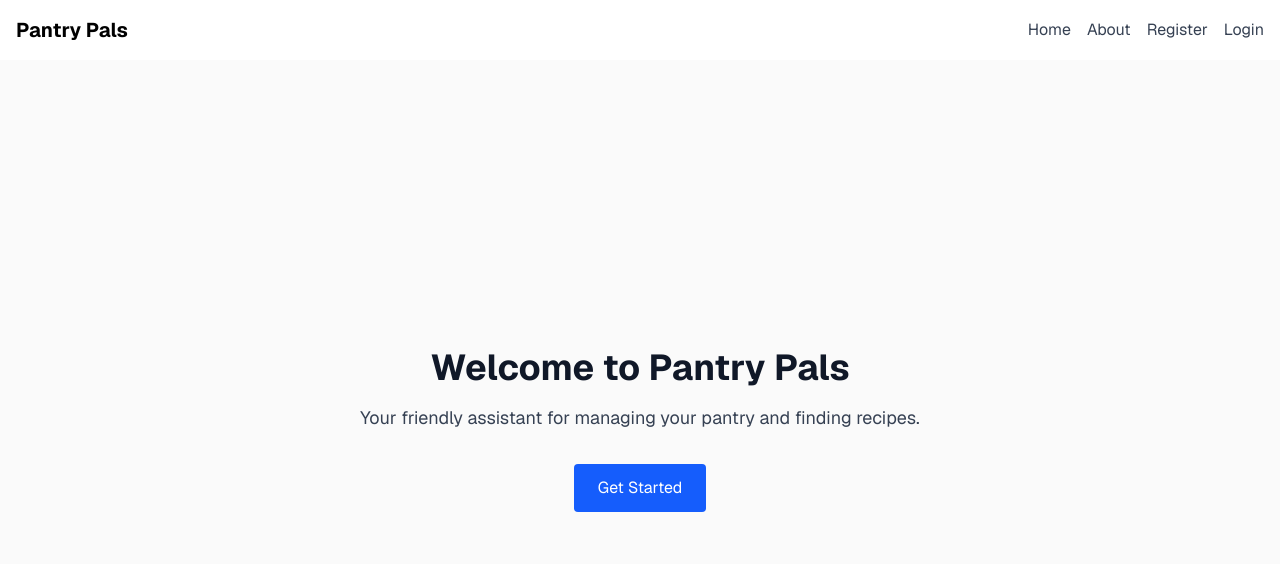
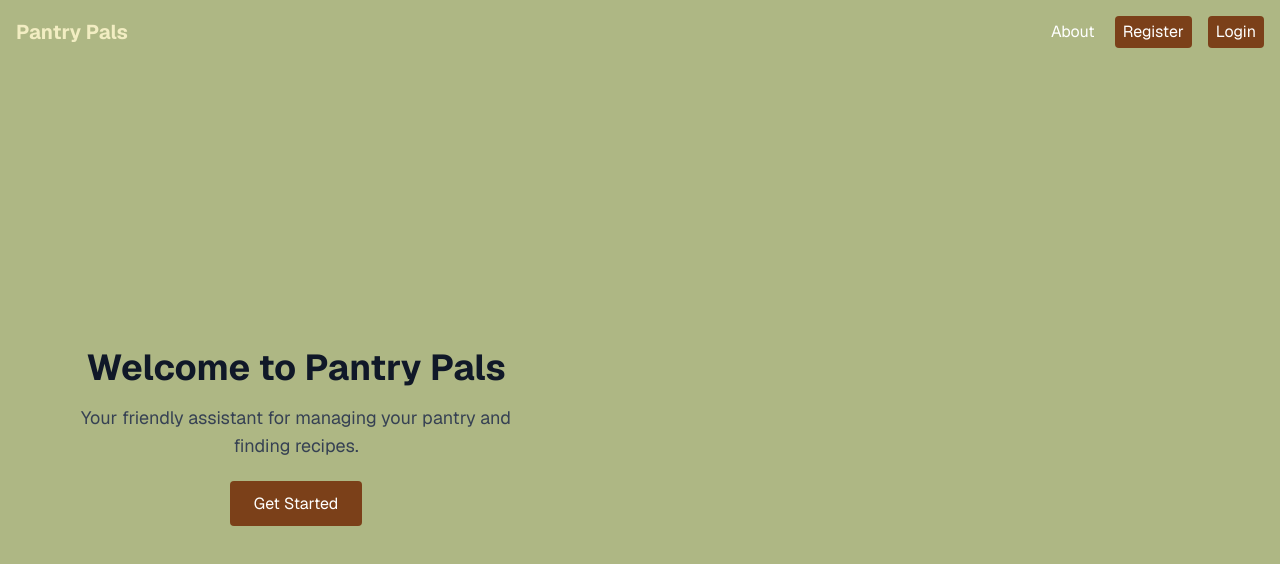
Before and after one commit to davidnoboa1305/pantry-pals, a Next.js app: page / in a window 1280 px wide. Shown: the top 564 px of the page. Built offline with nearby package versions, Linux system fonts and the light colour scheme.

Commit message:
Testing Colors

```diff
--- a/src/app/page.tsx
+++ b/src/app/page.tsx
@@ -2,32 +2,36 @@ import Link from "next/link";
 
 export default function Home() {
   return (
-    <div className="flex flex-col flex-1 items-center justify-center bg-zinc-50 font-sans dark:bg-black">
-      <nav className=" w-full flex items-center justify-between p-4 bg-white dark:bg-black">
-        <div className="text-xl font-bold text-black dark:text-white">Pantry Pals</div>
+    <div className="flex flex-col flex-1 items-center justify-center bg-[#AEB784] font-sans">
+      <nav className=" w-full flex items-center justify-between p-4">
+        <div className="text-xl font-bold text-[#F2EDC2]">Pantry Pals</div>
         <div className="flex space-x-4">
-          <Link href="/" className="text-gray-700 dark:text-gray-300 hover:text-blue-500 dark:hover:text-blue-400">
-            Home
-          </Link>
-          <Link href="/about" className="text-gray-700 dark:text-gray-300 hover:text-blue-500 dark:hover:text-blue-400">
+          <Link href="/about" className="text-white hover:text-[#F2EDC2] p-1">
             About
           </Link>
-          <Link href="/register" className="text-gray-700 dark:text-gray-300 hover:text-blue-500 dark:hover:text-blue-400">
+          <Link href="/register" className="text-white hover:text-[#346739] py-1 px-2 bg-[#7B4019] rounded hover:bg-[#9FCB98]">
             Register
           </Link>
-          <Link href="/login" className="text-gray-700 dark:text-gray-300 hover:text-blue-500 dark:hover:text-blue-400">
+          <Link href="/login" className="text-white hover:text-[#346739] py-1 px-2 bg-[#7B4019] rounded hover:bg-[#9FCB98]">
             Login
           </Link>
         </div>
       </nav>
-      <main className="flex flex-col items-center justify-center flex-1 px-4 text-center">
+      <main className="w-full flex items-center justify-between flex-1 px-4 text-center">
+        <div className="w-md ml-14">
           <h1 className="text-4xl font-bold text-gray-900 dark:text-white mb-4">Welcome to Pantry Pals</h1>
           <p className="text-lg text-gray-700 dark:text-gray-300 mb-8">
             Your friendly assistant for managing your pantry and finding recipes.
           </p>
-        <Link href="/homepage" className="px-6 py-3 bg-blue-600 text-white rounded hover:bg-blue-700">
+          <Link href="/homepage" className="px-6 py-3 bg-[#7B4019] text-white hover:text-[#346739] rounded hover:bg-[#9FCB98]">
             Get Started
           </Link>
+        </div>
+        <div className="w-md mr-14">
+          <div>
+
+          </div>
+        </div>
       </main>
     </div>
   );
```
Also changed, not shown: 1 other file (tests, documents, lock files or other folders). Lines whose indentation alone changed are shown as unchanged.
